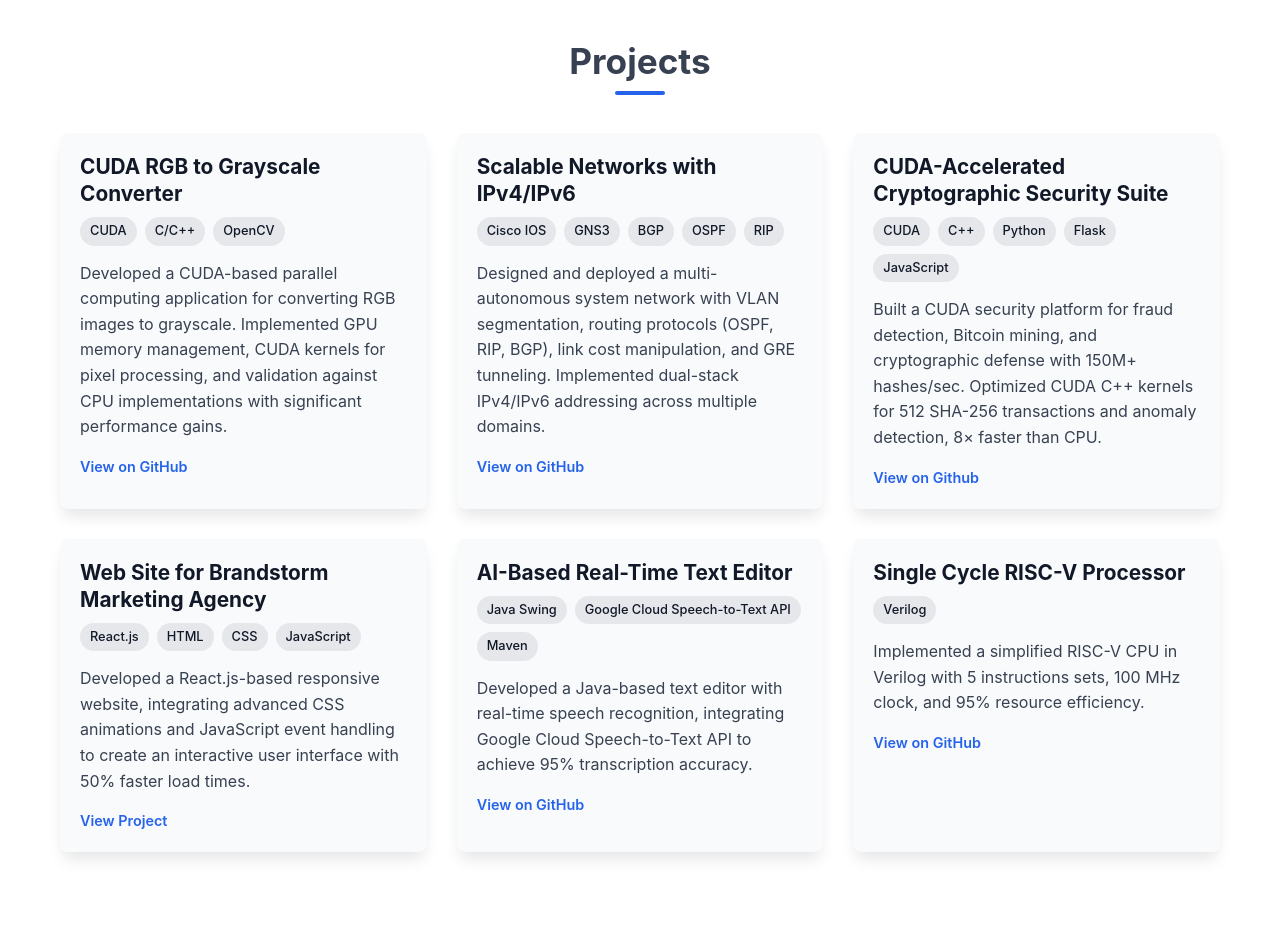
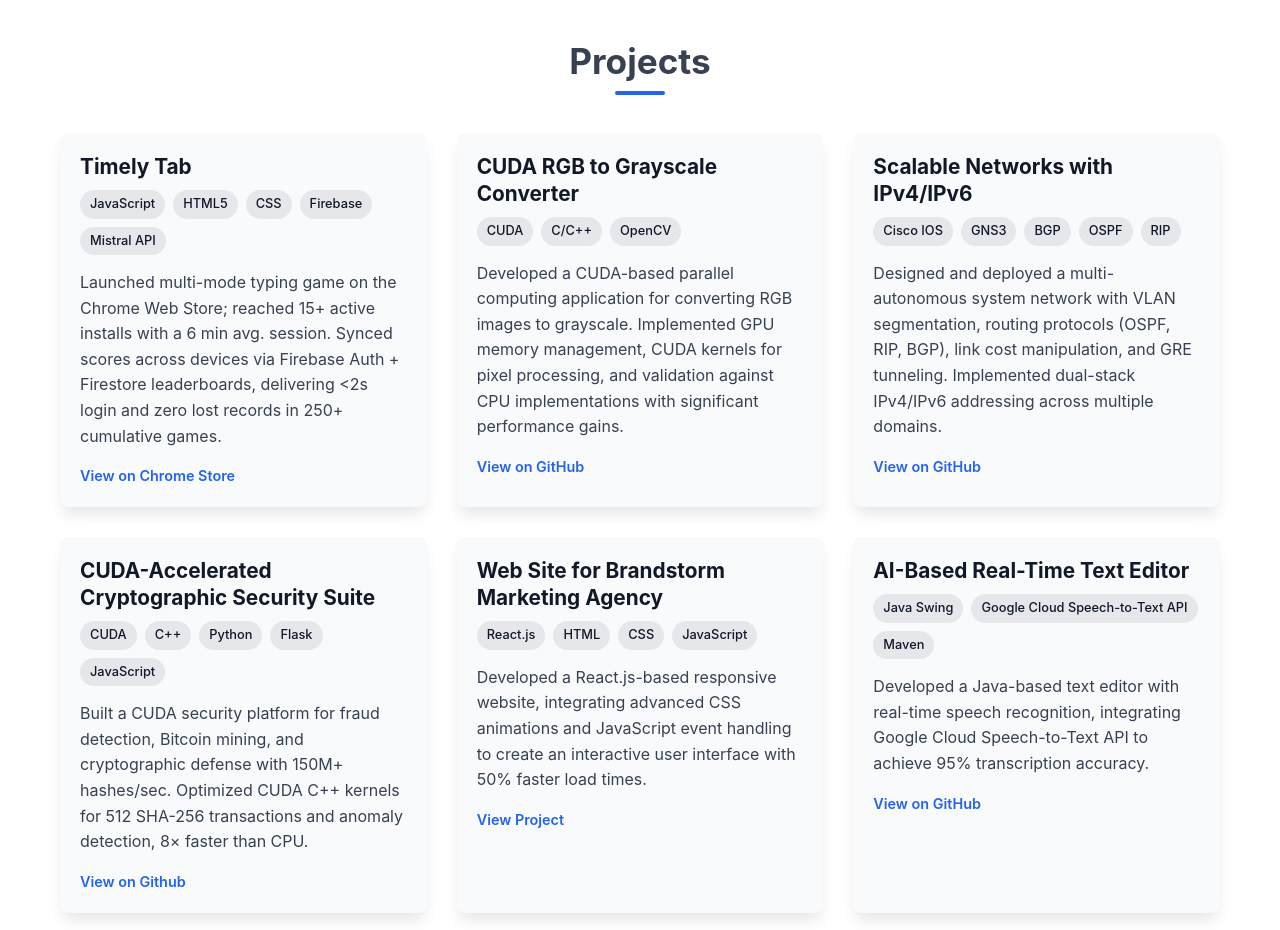
Before and after one commit to AbakahAlexander/pweb, a plain HTML site: page index.html in a window 1280 px wide. Shown: the part 4180-5110 px from the top of the page. Drawn offline with Linux system fonts and the light colour scheme.

Commit message:
new experience

```diff
--- a/index.html
+++ b/index.html
@@ -184,6 +184,22 @@
             <div class="projects-grid">
                 <div class="project-card">
                     <div class="project-content">
+                        <h3>Timely Tab</h3>
+                        <div class="tech-stack">
+                            <span>JavaScript</span>
+                            <span>HTML5</span>
+                            <span>CSS</span>
+                            <span>Firebase</span>
+                            <span>Mistral API</span>
+                        </div>
+                        <p>Launched multi-mode typing game on the Chrome Web Store; reached 15+ active installs with a 6 min avg. session. Synced scores across devices via Firebase Auth + Firestore leaderboards, delivering &lt;2s login and zero lost records in 250+ cumulative games.</p>
+                        <div class="project-links">
+                            <a href="https://chrome.google.com/webstore/detail/timely-tab" class="project-link" target="_blank">View on Chrome Store</a>
+                        </div>
+                    </div>
+                </div>
+                <div class="project-card">
+                    <div class="project-content">
                         <h3>CUDA RGB to Grayscale Converter</h3>
                         <div class="tech-stack">
                             <span>CUDA</span>
```
